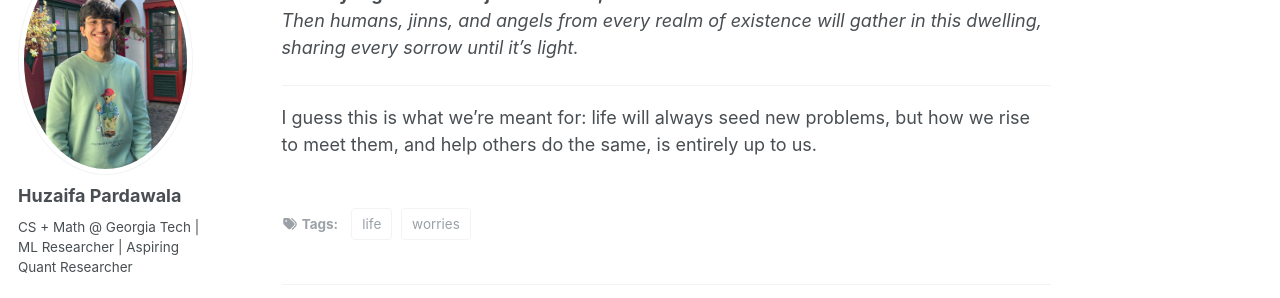
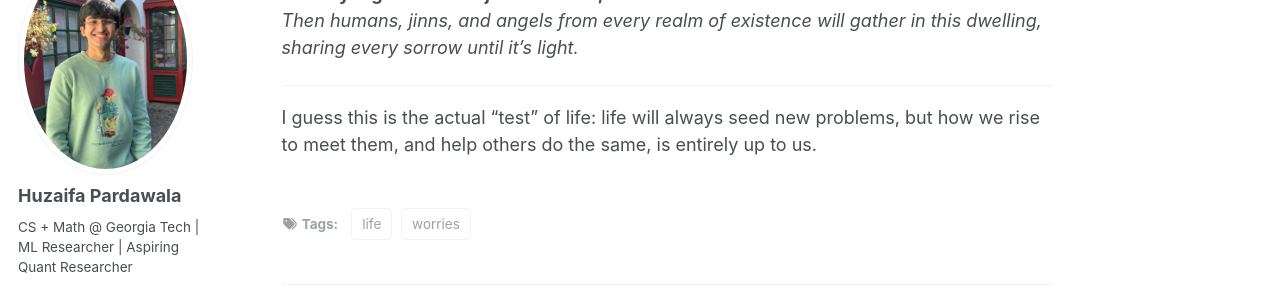
Before and after one commit to huzaifahp7/huzaifahp7.github.io, a Jekyll site: the page built from _writing/06-24-2025-problems-solutions.md, in a window 1280 px wide and 900 px high, scrolled down 806 px. Shown: the part 153-451 px from the top of the window. Built offline with Jekyll 4.4.1, drawn with Linux system fonts in a browser that asks for light colours; some web fonts are replaced.

Commit message:
feat: removing incomplete stuffz

```diff
--- a/_writing/06-24-2025-problems-solutions.md
+++ b/_writing/06-24-2025-problems-solutions.md
@@ -36,4 +36,4 @@ That’s when these lines came to me, trying to capture that very truth.
 
 ---
 
-I guess this is what we’re meant for: life will always seed new problems, but how we rise to meet them, and help others do the same, is entirely up to us.
+I guess this is the actual "test" of life: life will always seed new problems, but how we rise to meet them, and help others do the same, is entirely up to us.
```
